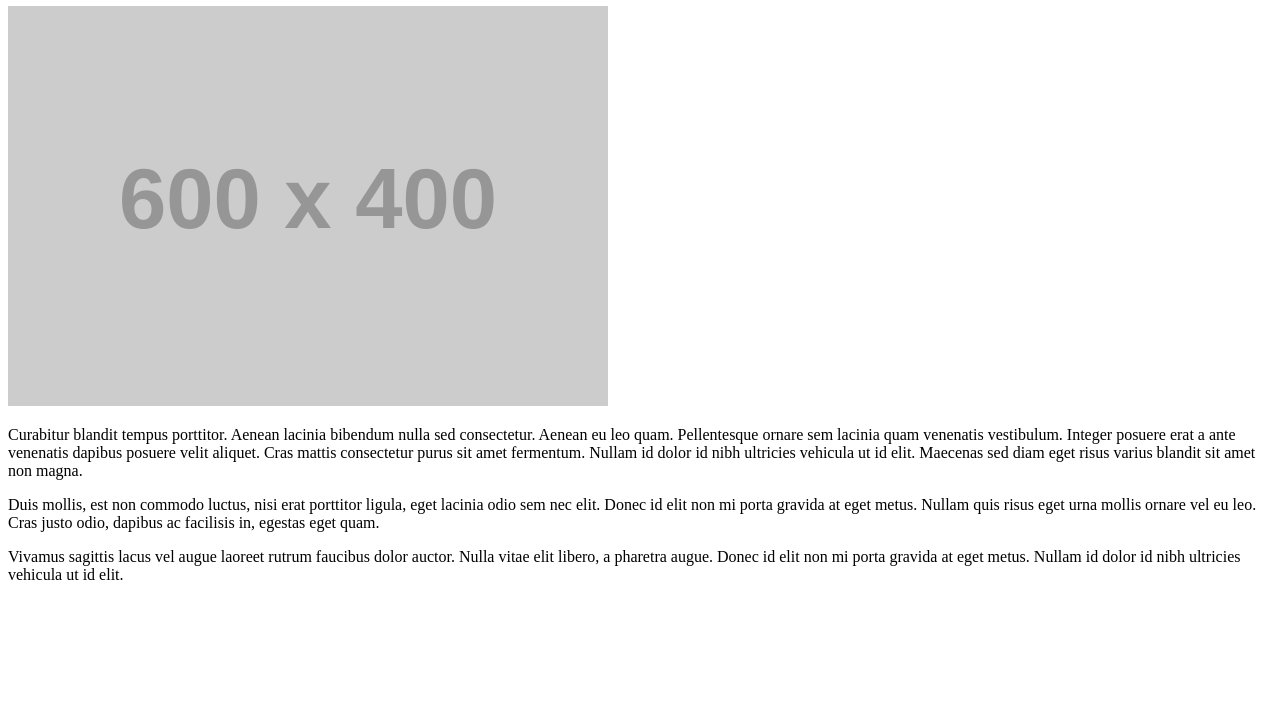
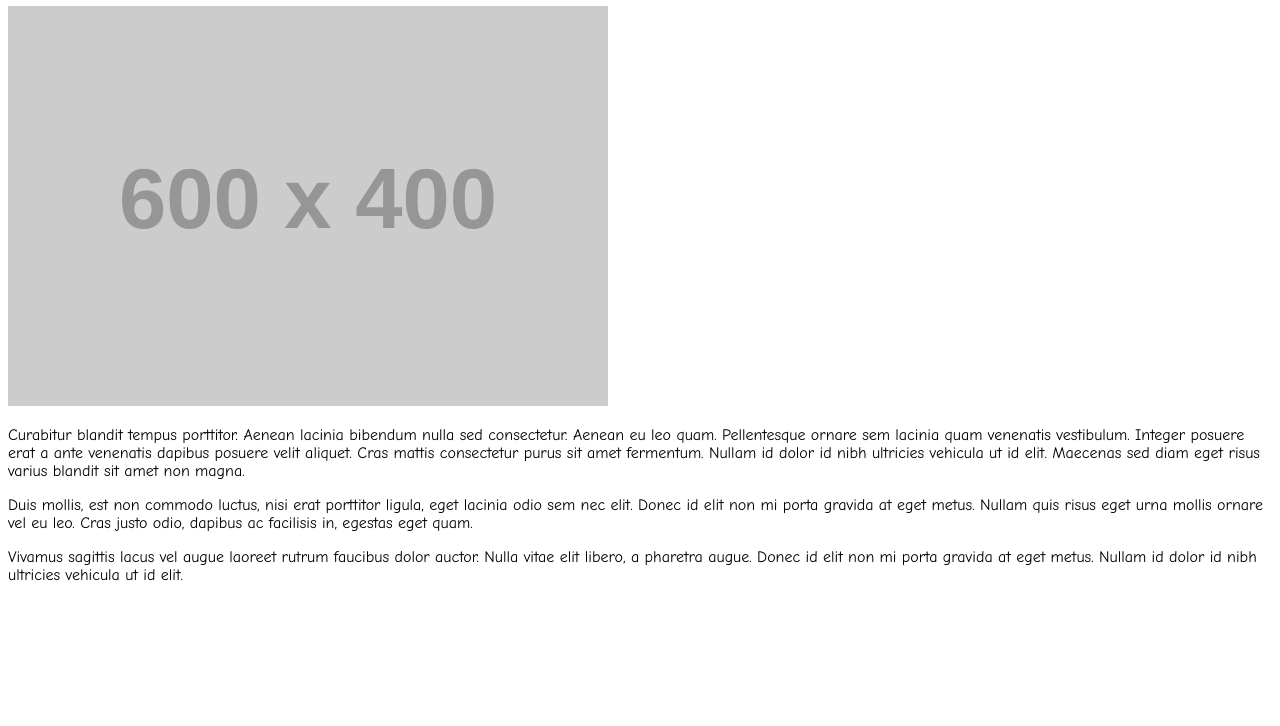
Before and after one commit to realph/third-git, a plain HTML site: page index.html in a window 1280 px wide. Shown: the part 74-800 px from the top of the page. Drawn offline with Linux system fonts and the light colour scheme; placeholder pictures from the web are drawn by us.

Commit message:
Change body font to Comic Sans

```diff
--- a/index.html
+++ b/index.html
@@ -7,6 +7,15 @@
 	<!--[if lt IE 9]>
 	<script src="http://html5shim.googlecode.com/svn/trunk/html5.js"></script>
 	<![endif]-->
+
+	<style>
+
+	body {
+		font-family: Comic Sans MS, sans-serif;
+	}
+
+	</style>
+
 </head>
 <body>
 
```
